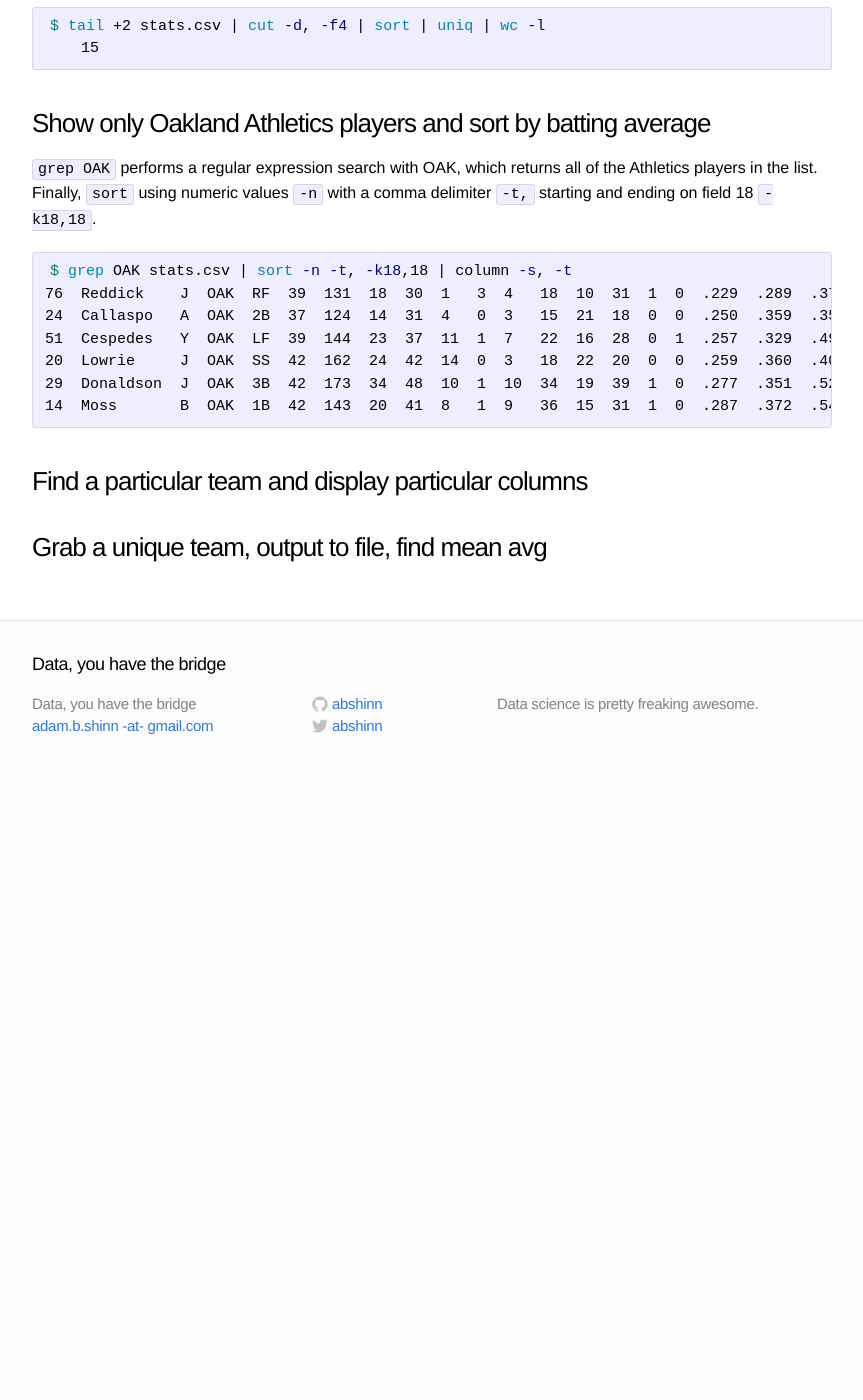
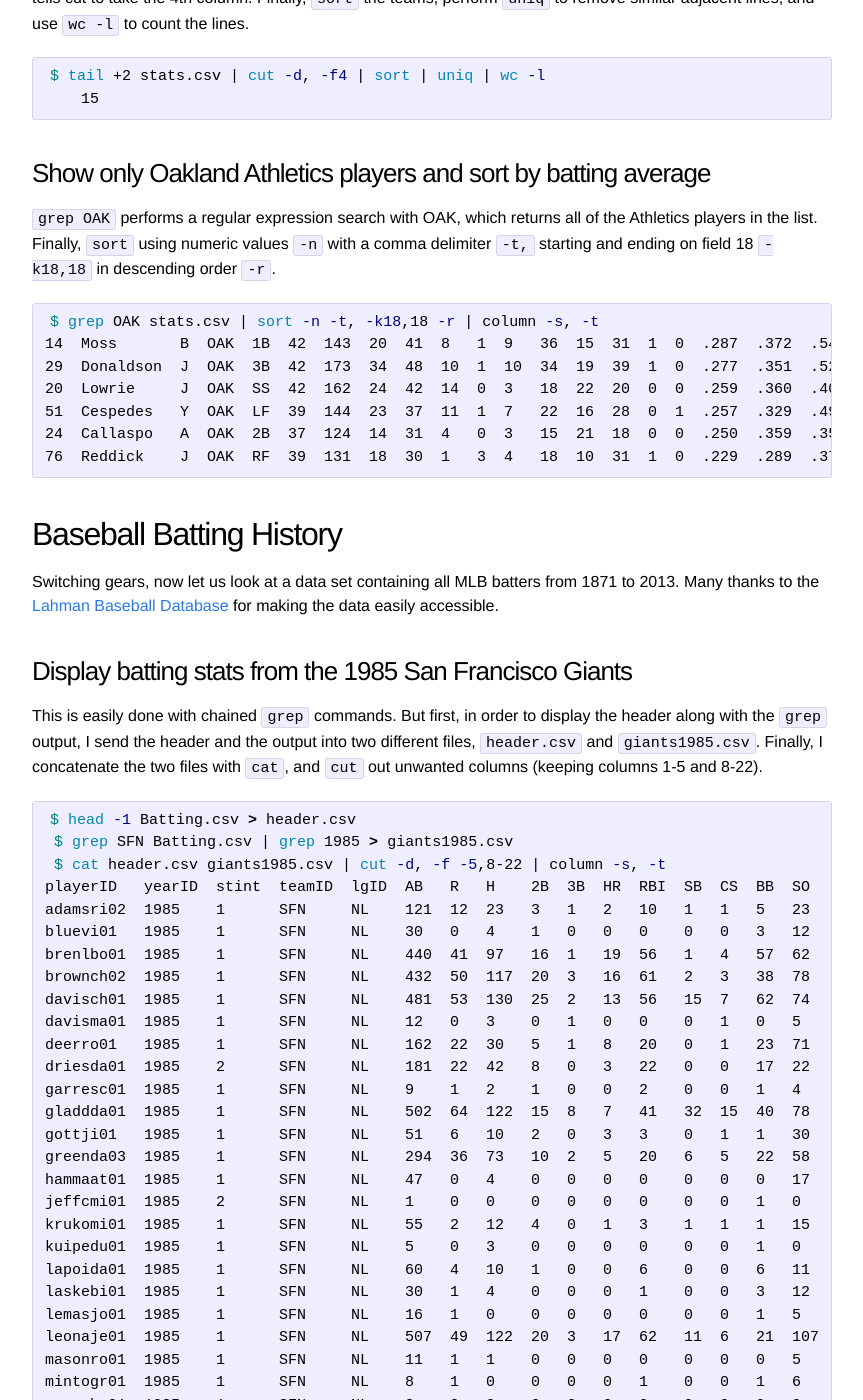
Before and after one commit to abshinn/abshinn.github.io, a Jekyll site: the page built from _posts/2014-05-17-shell-is-awesome.markdown, in a window 1280 px wide and 1400 px high, scrolled down 1265 px. Shown: the whole window, without its empty margins (208-1071 px from the left). Built offline with Jekyll 4.4.1, drawn with Linux system fonts in a browser that asks for light colours; Markdown is read by kramdown in place of the engine named in the settings; before the commit the page ends 2048 px from its top, so only the background shows below that; some of the changed text lies outside the part shown.

Commit message:
add section on historical batter data

````diff
--- a/_posts/2014-05-17-shell-is-awesome.markdown
+++ b/_posts/2014-05-17-shell-is-awesome.markdown
@@ -7,15 +7,15 @@
 
 Way back during one of my undergraduate astronomy data analysis courses, we briefly covered useful shell commands for searching and parsing data such as `grep`, `sed`, and `cut`. At the time I remember thinking that they looked very useful, but without practice I quickly reverted to more familiar and less efficient methods.
 
-Fast forward to the week before I started the Zipfian Academy. In our pre-course work, we were tasked with parsing New York nursing home bed census data using three different approaches: SQLite3, Python, and Shell.
+Fast forward to the week before I started the Zipfian Academy. In our pre-course work, we were tasked with parsing and performing preliminary analysis on New York nursing home bed census data using three different approaches: SQLite3, Python, and Shell. Between the three methods, Shell was by far the shortest and (arguably) most elegant solution. In order to demonstrate some super-useful shell commands, I will use two MLB data sets containing player batting data.
 
-Shell scripting commands can be dense, so I will do my best to break down what each command does in simple English.
+Shell scripting commands can be dense, so I will do my best to spell out each command in plain English.
 
-Data courtesy of MLB.
+## Current American League Batting Stats
 
 ### Converting between tab or space delimited format to a comma delimited format
 
-`stats.tsv` is currently delimited unevenly by spaces of length two and three. To fix this, how about we remove all spaces and replace it with a single comma. The following command uses `cat` to send all of `stats.tsv` to standard output, then pipe `|` that output to `sed -E`, which takes a "modern" regular expression that finds more than one whitespace `[[:space:]]+` and replaces it with a single comma. Finally, send the resulting output `>` to `stats.csv`.
+`stats.tsv` is currently delimited by whitespace of various lengths. This is not a very useful format. The following command uses `cat` to send all of `stats.tsv` to standard output, then pipe `|` that output to `sed -E`, which takes a "modern" regular expression that finds more than one whitespace `[[:space:]]+` and replaces it with a single comma. Finally, send the resulting output `>` to `stats.csv`.
 
 ```bash
 $ cat stats.tsv | sed -E "s/[[:space:]]+/,/g" > stats.csv
@@ -45,18 +45,79 @@
 
 ### Show only Oakland Athletics players and sort by batting average
 
-`grep OAK` performs a regular expression search with OAK, which returns all of the Athletics players in the list. Finally, `sort` using numeric values `-n`  with a comma delimiter `-t,` starting and ending on field 18 `-k18,18`.
+`grep OAK` performs a regular expression search with OAK, which returns all of the Athletics players in the list. Finally, `sort` using numeric values `-n`  with a comma delimiter `-t,` starting and ending on field 18 `-k18,18` in descending order `-r`.
 
 ```bash
-$ grep OAK stats.csv | sort -n -t, -k18,18 | column -s, -t
+$ grep OAK stats.csv | sort -n -t, -k18,18 -r | column -s, -t
+14  Moss       B  OAK  1B  42  143  20  41  8   1  9   36  15  31  1  0  .287  .372  .545  .917
+29  Donaldson  J  OAK  3B  42  173  34  48  10  1  10  34  19  39  1  0  .277  .351  .520  .871
+20  Lowrie     J  OAK  SS  42  162  24  42  14  0  3   18  22  20  0  0  .259  .360  .401  .761
+51  Cespedes   Y  OAK  LF  39  144  23  37  11  1  7   22  16  28  0  1  .257  .329  .493  .822
+24  Callaspo   A  OAK  2B  37  124  14  31  4   0  3   15  21  18  0  0  .250  .359  .355  .713
 76  Reddick    J  OAK  RF  39  131  18  30  1   3  4   18  10  31  1  0  .229  .289  .374  .663
-24  Callaspo   A  OAK  2B  37  124  14  31  4   0  3   15  21  18  0  0  .250  .359  .355  .713
-51  Cespedes   Y  OAK  LF  39  144  23  37  11  1  7   22  16  28  0  1  .257  .329  .493  .822
-20  Lowrie     J  OAK  SS  42  162  24  42  14  0  3   18  22  20  0  0  .259  .360  .401  .761
-29  Donaldson  J  OAK  3B  42  173  34  48  10  1  10  34  19  39  1  0  .277  .351  .520  .871
-14  Moss       B  OAK  1B  42  143  20  41  8   1  9   36  15  31  1  0  .287  .372  .545  .917
 ```
 
-### Find a particular team and display particular columns
+## Baseball Batting History
 
-### Grab a unique team, output to file, find mean avg
+Switching gears, now let us look at a data set containing all MLB batters from 1871 to 2013. Many thanks to the [Lahman Baseball Database](http://www.opensourcesports.com/baseball/) for making the data easily accessible.
+
+### Display batting stats from the 1985 San Francisco Giants
+
+This is easily done with chained `grep` commands. But first, in order to display the header along with the `grep` output, I send the header and the output into two different files, `header.csv` and `giants1985.csv`. Finally, I concatenate the two files with `cat`, and `cut` out unwanted columns (keeping columns 1-5 and 8-22).
+
+```bash
+$ head -1 Batting.csv > header.csv
+ $ grep SFN Batting.csv | grep 1985 > giants1985.csv
+ $ cat header.csv giants1985.csv | cut -d, -f -5,8-22 | column -s, -t
+playerID   yearID  stint  teamID  lgID  AB   R   H    2B  3B  HR  RBI  SB  CS  BB  SO   IBB  HBP  SH  SF
+adamsri02  1985    1      SFN     NL    121  12  23   3   1   2   10   1   1   5   23   3    1    3   0
+bluevi01   1985    1      SFN     NL    30   0   4    1   0   0   0    0   0   3   12   0    0    8   0
+brenlbo01  1985    1      SFN     NL    440  41  97   16  1   19  56   1   4   57  62   5    2    4   2
+brownch02  1985    1      SFN     NL    432  50  117  20  3   16  61   2   3   38  78   4    11   1   0
+davisch01  1985    1      SFN     NL    481  53  130  25  2   13  56   15  7   62  74   12   0    1   7
+davisma01  1985    1      SFN     NL    12   0   3    0   1   0   0    0   1   0   5    0    0    4   0
+deerro01   1985    1      SFN     NL    162  22  30   5   1   8   20   0   1   23  71   0    0    0   2
+driesda01  1985    2      SFN     NL    181  22  42   8   0   3   22   0   0   17  22   3    1    0   3
+garresc01  1985    1      SFN     NL    9    1   2    1   0   0   2    0   0   1   4    0    0    0   0
+gladdda01  1985    1      SFN     NL    502  64  122  15  8   7   41   32  15  40  78   1    7    10  2
+gottji01   1985    1      SFN     NL    51   6   10   2   0   3   3    0   1   1   30   0    0    4   0
+greenda03  1985    1      SFN     NL    294  36  73   10  2   5   20   6   5   22  58   3    1    2   2
+hammaat01  1985    1      SFN     NL    47   0   4    0   0   0   0    0   0   0   17   0    0    6   0
+jeffcmi01  1985    2      SFN     NL    1    0   0    0   0   0   0    0   0   1   0    0    0    0   0
+krukomi01  1985    1      SFN     NL    55   2   12   4   0   1   3    1   1   1   15   0    2    8   0
+kuipedu01  1985    1      SFN     NL    5    0   3    0   0   0   0    0   0   1   0    0    0    2   0
+lapoida01  1985    1      SFN     NL    60   4   10   1   0   0   6    0   0   6   11   0    0    5   0
+laskebi01  1985    1      SFN     NL    30   1   4    0   0   0   1    0   0   3   12   0    1    5   0
+lemasjo01  1985    1      SFN     NL    16   1   0    0   0   0   0    0   0   1   5    0    0    0   0
+leonaje01  1985    1      SFN     NL    507  49  122  20  3   17  62   11  6   21  107  5    1    1   1
+masonro01  1985    1      SFN     NL    11   1   1    0   0   0   0    0   0   0   5    0    1    0   0
+mintogr01  1985    1      SFN     NL    8    1   0    0   0   0   1    0   0   1   6    0    0    0   0
+moorebo01  1985    1      SFN     NL    2    0   0    0   0   0   0    0   0   0   0    0    0    0   0
+nokesma01  1985    1      SFN     NL    53   3   11   2   0   2   5    0   0   1   9    0    1    0   0
+rajsiga01  1985    1      SFN     NL    91   5   15   6   0   0   10   0   1   17  22   4    0    2   0
+robinje01  1985    1      SFN     NL    0    0   0    0   0   0   0    0   0   0   0    0    0    0   0
+roeniro01  1985    1      SFN     NL    133  23  34   9   1   3   13   6   2   35  27   3    0    1   1
+thompsc01  1985    1      SFN     NL    111  8   23   5   0   0   6    0   0   2   10   0    0    1   0
+trevial01  1985    1      SFN     NL    157  17  34   10  1   6   19   0   0   20  24   0    0    1   1
+trillma01  1985    1      SFN     NL    451  36  101  16  2   3   25   2   0   40  44   0    1    11  2
+uribejo01  1985    1      SFN     NL    476  46  113  20  4   3   26   8   2   30  57   8    2    5   0
+wardco01   1985    1      SFN     NL    2    0   0    0   0   0   0    0   0   0   1    0    0    0   0
+wellmbr01  1985    1      SFN     NL    174  16  41   11  1   0   16   5   2   4   33   1    4    5   1
+willifr01  1985    1      SFN     NL    3    0   0    0   0   0   0    0   0   0   0    0    0    1   0
+woodami01  1985    1      SFN     NL    82   12  20   1   0   0   9    6   1   5   3    0    0    1   0
+youngjo02  1985    1      SFN     NL    230  24  62   6   0   4   24   3   2   30  37   1    1    1   1
+```
+
+### Career Totals
+
+Since this data set has contains multiple entries for every player (every year they played), we need to aggregate the stats to find the career totals with `awk` arrays. Arrays in `awk` are tables with unique indices, so you can pass a column with multiple entries as its index and use `+` to sum duplicate entries. For example, `ab[$1]+=$9` takes the players as indices and sums duplicate entries of column 9, which is the "at bat" column. Finally, `awk` is then directed to step through the index of array `AB` and send the index `i`, `AB[i]` and `H[i]` to standard output in a whitespace separated format. Also note that the field separator command in `awk` is `-F`.
+
+```bash
+$ awk -F, '{AB[$1]+=$9;H[$1]+=$11} END {for (i in AB) print i,AB[i],H[i]}' Batting.csv > ABH.csv
+```
+
+What if I want to add more columns in after the fact?
+
+```bash
+$ awk -F, '{HR[$1]+=;RBI[$1]+=} END {for (i in HR) print i,HR[i],RBI[i]}' Batting.csv > HRBI.csv
+```
````
